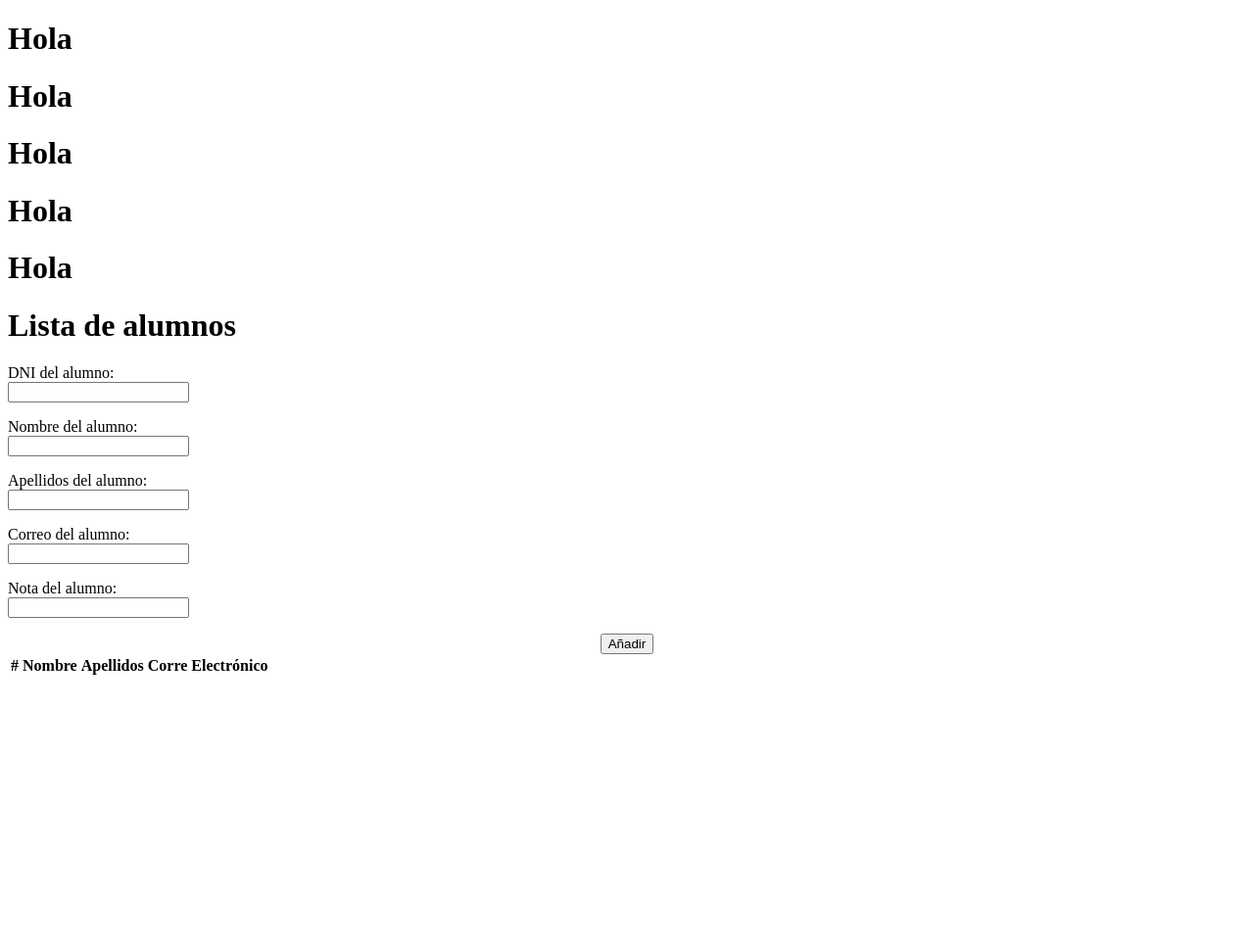
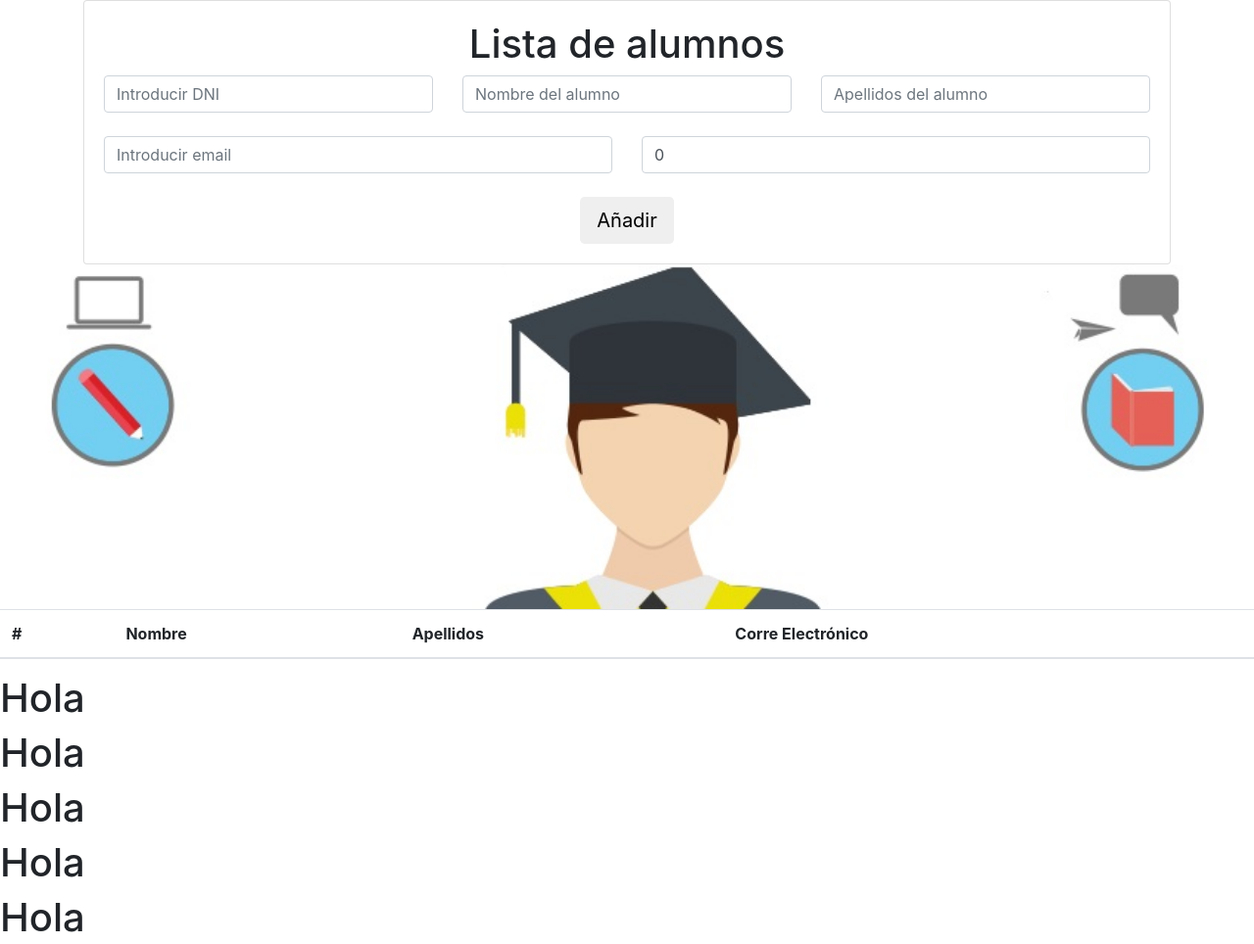
Before and after one commit to jorgesr92/tasca_angular, a plain HTML site: page index.html in a window 1280 px wide. Shown: the whole page at 98% size. Before the commit the page ends 800 px from the top, so only its background shows below. Drawn offline with nearby package versions, Linux system fonts and the light colour scheme.

Commit message:
commint 3

```diff
--- a/index.html
+++ b/index.html
@@ -3,29 +3,49 @@
 <head>
     <meta charset="UTF-8">
     <title>Hola Món en AngularJS</title>
+    <link rel="stylesheet" href="https://maxcdn.bootstrapcdn.com/bootstrap/4.0.0/css/bootstrap.min.css">
     <script src="https://ajax.googleapis.com/ajax/libs/angularjs/1.6.4/angular.min.js"></script>
 </head>
 <body>
-    <div ng-app="ListaAlu" ng-controller="myCtrl">
-    <h1>Hola {{DNIalu}}</h1>
-    <h1>Hola {{NOMalu}}</h1>
-    <h1>Hola {{APEalu}}</h1>
-    <h1>Hola {{CORREOalu}}</h1>
-    <h1>Hola {{NOTAalu}}</h1>
+    <div class="container"> <!-- Formulario -->
+        <div class="card">
+                <div class="card-body" align="center">
+                    <form action="index.html" ng-submit="agregar()">
+                        <div id="formularioT"> <h1>Lista de alumnos</h1> </div>
+                        <div class="row">
 
-    <form  ng-submit="agregar()">
-        <div id="formularioT"> <h1>Lista de alumnos</h1> </div>
-        <div id="inicio"> <p>DNI del alumno: <br> <input type="text" ng-model="DNIalu" required="required" id="DNIalu"></p> </div>
-        <div id="nomALU"> <p>Nombre del alumno: <br> <input type="text" ng-model="NOMalu"required="required" id="NOMalu"></p> </div>
-        <div id="apeALU"> <p>Apellidos del alumno: <br> <input type="text" ng-model="APEalu"required="required" id="APEalu"></p> </div>
-        <div id="correoALU"> <p>Correo del alumno: <br> <input type="email" ng-model="CORREOalu"required="required" id="CORREOalu"></p> </div>
-        <div id="nota"> <p>Nota del alumno: <br> <input type="number" ng-model="NOTAalu"required="required" value=0 min="0" step=1 id="NOTAalu"></p></div>
-        <div class="container">
-            <div style="text-align:center;"><input class="btn btn-default btn-lg active" type="submit" value="Añadir"></div>
-        </div>
-    </form>
+                        <div class="col">
+                            <input type="text" class="form-control" id="DNIalu" required="required" placeholder="Introducir DNI">
+                        </div>
+
+                            <div class="col">
+                              <input type="text" required="required" id="NOMalu" class="form-control" placeholder="Nombre del alumno">
+                            </div>
+                            <div class="col">
+                              <input type="text" required="required" id="APEalu" class="form-control" placeholder="Apellidos del alumno">
+                            </div>
+                        </div>
+                        <br>
+                        <div class="row">
+                        <div class="col">
+                            <input type="email" class="form-control" id="CORREOalu" required="required"  placeholder="Introducir email">
+                        </div>
+                        <div class="col">
+                            <input type="number" class="form-control" id="NOTAalu" required="required" value=0 min="0" step=1 placeholder="Introducir nota">
+                        </div>
+                        </div>
+                        <br>
+                        <div class="container">
+                            <div style="text-align:center;"><input class="btn btn-default btn-lg active" type="submit" value="Añadir"></div>
+                        </div>
+                    </form>
+                </div>
+            </div>
     </div>
     <div>
+            <div style="text-align:center;">
+                    <img class="card-img-bottom" src="img/3.jpg" alt="Card image cap">
+                    </div>
             <table class="table">
                     <thead>
                        <tr>
@@ -49,6 +69,12 @@
                  </table>
 
     </div>
+    <div ng-app="ListaAlu" ng-controller="myCtrl">
+        <h1>Hola {{DNIalu}}</h1>
+        <h1>Hola {{NOMalu}}</h1>
+        <h1>Hola {{APEalu}}</h1>
+        <h1>Hola {{CORREOalu}}</h1>
+        <h1>Hola {{NOTAalu}}</h1>
     <script>
         var app = angular.module("ListaAlu",[]);
         app.controller("myCtrl",function ($scope) {
```
Also changed, not shown: img/1.jpg (added), img/3.jpg (added).
